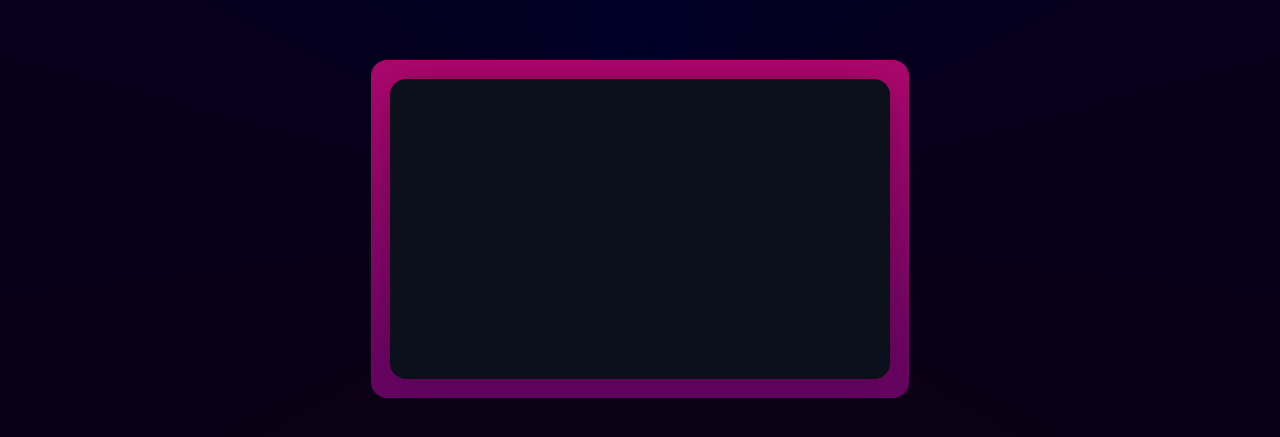
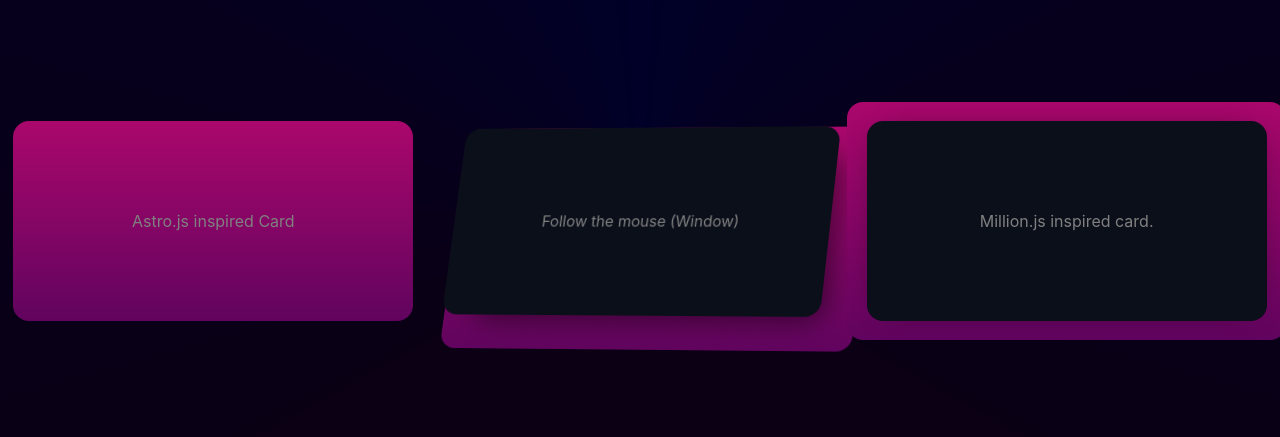
Before and after one commit to pkrinesh/3d-tilting-card-vue, a Vue app: page / in a window 1280 px wide. Shown: the part 179-616 px from the top of the page. Built offline with nearby package versions, Linux system fonts and the light colour scheme.

Commit message:
feat: using `useMouseInElement` and more fixes

```diff
--- a/src/App.vue
+++ b/src/App.vue
@@ -1,13 +1,15 @@
 <script setup lang="ts">
-import TiltCard from './components/3d-tilt-card.vue';
-import AstroCard from './components/astro-card.vue';
-import MillionCard from './components/million-card.vue';
+import TiltCard from './components/3d-tilt-card.vue'
+import AstroCard from './components/astro-card.vue'
+import MillionCard from './components/million-card.vue'
 </script>
 
 <template>
-  <!-- <TiltCard /> -->
-  <!-- <AstroCard /> -->
-  <MillionCard class="mt-4" />
+  <div class="w-screen h-screen flex justify-around items-center">
+    <AstroCard />
+    <TiltCard />
+    <MillionCard />
+  </div>
 </template>
 
 <style scoped></style>
--- a/src/components/3d-tilt-card.vue
+++ b/src/components/3d-tilt-card.vue
@@ -1,37 +1,50 @@
 <script setup lang="ts">
-import { useMouse } from '@vueuse/core';
-import { reactive, ref, watchEffect } from 'vue';
+import {
+  // useMouse,
+  useMouseInElement,
+} from '@vueuse/core'
+import { computed, reactive, ref, watchEffect } from 'vue'
 
-const cardRef = ref<HTMLDivElement | null>(null);
-const mousePos = reactive(useMouse({ type: 'client' }));
+const cardRef = ref<HTMLDivElement | null>(null)
+const mouse = reactive(useMouseInElement(cardRef, { target: window }))
+// const mousePos = reactive(useMouse({ type: 'client' }))
 
-const middleY = window.innerHeight / 2;
-const middleX = window.innerWidth / 2;
+// const middleY = window.innerHeight / 2
+// const middleX = window.innerWidth / 2
 
-const rotateX = ref('0deg');
-const rotateY = ref('0deg');
+const middle = computed(() => ({
+  x: mouse.elementPositionX + mouse.elementWidth / 2,
+  y: mouse.elementPositionY + mouse.elementHeight / 2,
+}))
+
+const rotateX = ref('0deg')
+const rotateY = ref('0deg')
 
 watchEffect(() => {
-  const offsetX = ((mousePos.x - middleX) / middleX) * 20;
-  const offsetY = ((mousePos.y - middleY) / middleY) * 20;
+  const offsetX = ((mouse.x - middle.value.x) / middle.value.x) * 20
+  const offsetY = ((mouse.y - middle.value.y) / middle.value.y) * 20
 
-  rotateX.value = offsetX + 'deg';
-  rotateY.value = -1 * offsetY + 'deg';
-});
+  // const offsetX = ((mousePos.x - middleX) / middleX) * 20;
+  // const offsetY = ((mousePos.y - middleY) / middleY) * 20;
+
+  rotateX.value = offsetX + 'deg'
+  rotateY.value = -1 * offsetY + 'deg'
+})
 </script>
 
 <template>
-  <div class="container">
-    <div ref="cardRef" class="card language-css" tabindex="0"></div>
+  <div class="">
+    <div ref="cardRef" class="card flex justify-center items-center" tabindex="0">
+      <div>Follow the mouse (Window)</div>
+    </div>
   </div>
 </template>
 
 <style scoped>
 .card {
-  width: 500px;
-  height: 300px;
-  font-size: 3rem;
-  font-weight: bold;
+  width: 400px;
+  height: 200px;
+  color: gray;
   background: hsl(222, 45%, 7%);
   padding: 2rem;
   border-radius: 1rem;
@@ -39,8 +52,7 @@
   position: relative;
 
   transform-style: preserve-3d;
-  transform: perspective(5000px) rotateY(v-bind(rotateX))
-    rotateX(v-bind(rotateY));
+  transform: perspective(5000px) rotateY(v-bind(rotateX)) rotateX(v-bind(rotateY));
 }
 
 .card::before,
--- a/src/components/astro-card.vue
+++ b/src/components/astro-card.vue
@@ -1,51 +1,44 @@
 <script setup lang="ts">
 // inspired from LearnVue
 // https://github.com/LearnVueCo/tutorial-code/blob/main/apps/astro/src/tutorials/3d-card/Card.vue
-import { useMouseInElement } from '@vueuse/core';
-import { computed, reactive, ref } from 'vue';
+import { useMouseInElement } from '@vueuse/core'
+import { computed, reactive, ref } from 'vue'
 
-const cardRef = ref<HTMLDivElement | null>(null);
-const mouse = reactive(useMouseInElement(cardRef));
+const cardRef = ref<HTMLDivElement | null>(null)
+const mouse = reactive(useMouseInElement(cardRef))
 
-const MAX_ROTATION = 12;
+const MAX_ROTATION = 12
 
 const cardTransform = computed(() => {
-  const rX = (
-    (mouse.elementY / mouse.elementHeight) * MAX_ROTATION -
-    MAX_ROTATION / 2
-  ).toFixed(2); // handles x-axis
-
-  const rY = (
-    (mouse.elementX / mouse.elementWidth) * MAX_ROTATION -
-    MAX_ROTATION / 2
-  ).toFixed(2); // handles y-axis
+  const rX = ((mouse.elementY / mouse.elementHeight) * MAX_ROTATION - MAX_ROTATION / 2).toFixed(2) // handles x-axis
+  const rY = ((mouse.elementX / mouse.elementWidth) * MAX_ROTATION - MAX_ROTATION / 2).toFixed(2) // handles y-axis
 
   return mouse.isOutside
     ? ''
-    : `perspective(${
-        mouse.elementWidth
-      }px) rotateX(${rX}deg) rotateY(${-rY}deg)`;
-});
+    : `perspective(${mouse.elementWidth}px) rotateX(${rX}deg) rotateY(${-rY}deg)`
+})
 </script>
 
 <template>
-  <div class="container">
+  <div class="">
     <div
       ref="cardRef"
-      class="card language-css"
+      class="card flex justify-center items-center"
       :style="{
         transform: cardTransform,
         transition: 'transform 0.25s ease-out',
       }"
       tabindex="0"
-    ></div>
+    >
+      Astro.js inspired Card
+    </div>
   </div>
 </template>
 
 <style scoped>
 .card {
-  width: 500px;
-  height: 300px;
+  width: 400px;
+  height: 200px;
   color: gray;
   background: #aa076b;
   background: -webkit-linear-gradient(to top, #61045f, #aa076b);
--- a/src/components/million-card.vue
+++ b/src/components/million-card.vue
@@ -1,46 +1,43 @@
 <script setup lang="ts">
-import { useMouseInElement } from '@vueuse/core';
-import { computed, reactive, ref } from 'vue';
+import { useMouseInElement } from '@vueuse/core'
+import { computed, reactive, ref } from 'vue'
 
-const cardRef = ref<HTMLDivElement | null>(null);
-const mouse = reactive(useMouseInElement(cardRef));
-const MAX_ROTATION = 10;
+const cardRef = ref<HTMLDivElement | null>(null)
+const mouse = reactive(useMouseInElement(cardRef))
+const MAX_ROTATION = 10
 
 const cardTransform = computed(() => {
-  const offsetX =
-    (mouse.elementX / mouse.elementWidth) * MAX_ROTATION - MAX_ROTATION / 2;
-  const offsetY =
-    (mouse.elementY / mouse.elementHeight) * MAX_ROTATION - MAX_ROTATION / 2;
+  const offsetX = (mouse.elementX / mouse.elementWidth) * MAX_ROTATION - MAX_ROTATION / 2
+  const offsetY = (mouse.elementY / mouse.elementHeight) * MAX_ROTATION - MAX_ROTATION / 2
 
-  const rX = -1 * offsetX + 'deg';
-  const rY = 1 * offsetY + 'deg';
+  const rX = -1 * offsetX + 'deg'
+  const rY = 1 * offsetY + 'deg'
 
-  return mouse.isOutside
-    ? ''
-    : `perspective(5000px) rotateY(${rX}) rotateX(${rY})`;
-});
+  return mouse.isOutside ? '' : `perspective(5000px) rotateY(${rX}) rotateX(${rY})`
+})
 </script>
 
 <template>
-  <div class="container">
+  <div class="">
     <div
       ref="cardRef"
       tabindex="0"
-      class="card language-css"
+      class="card flex justify-center items-center"
       :style="{
         // transform: cardTransform,
         // transition: 'transform 0.25s ease-out',
       }"
     >
       <!-- <pre>{{ JSON.stringify(mouse, null, 2) }}</pre> -->
+      <p>Million.js inspired card.</p>
     </div>
   </div>
 </template>
 
 <style scoped>
 .card {
-  width: 500px;
-  height: 300px;
+  width: 400px;
+  height: 200px;
   color: gray;
   background: hsl(222, 45%, 7%);
   padding: 2rem;
--- a/src/style.css
+++ b/src/style.css
@@ -20,16 +20,10 @@
 
 body {
   background: hsl(224, 32%, 12%);
-  background-image: conic-gradient(
-    from 0deg at 50% 50%,
-    blue,
-    purple,
-    purple,
-    blue
-  );
+  background-image: conic-gradient(from 0deg at 50% 50%, blue, purple, purple, blue);
   background-blend-mode: multiply;
 
   min-block-size: 100dvh;
-  display: grid;
-  place-items: center;
+  /* display: grid;
+  place-items: center; */
 }
```
